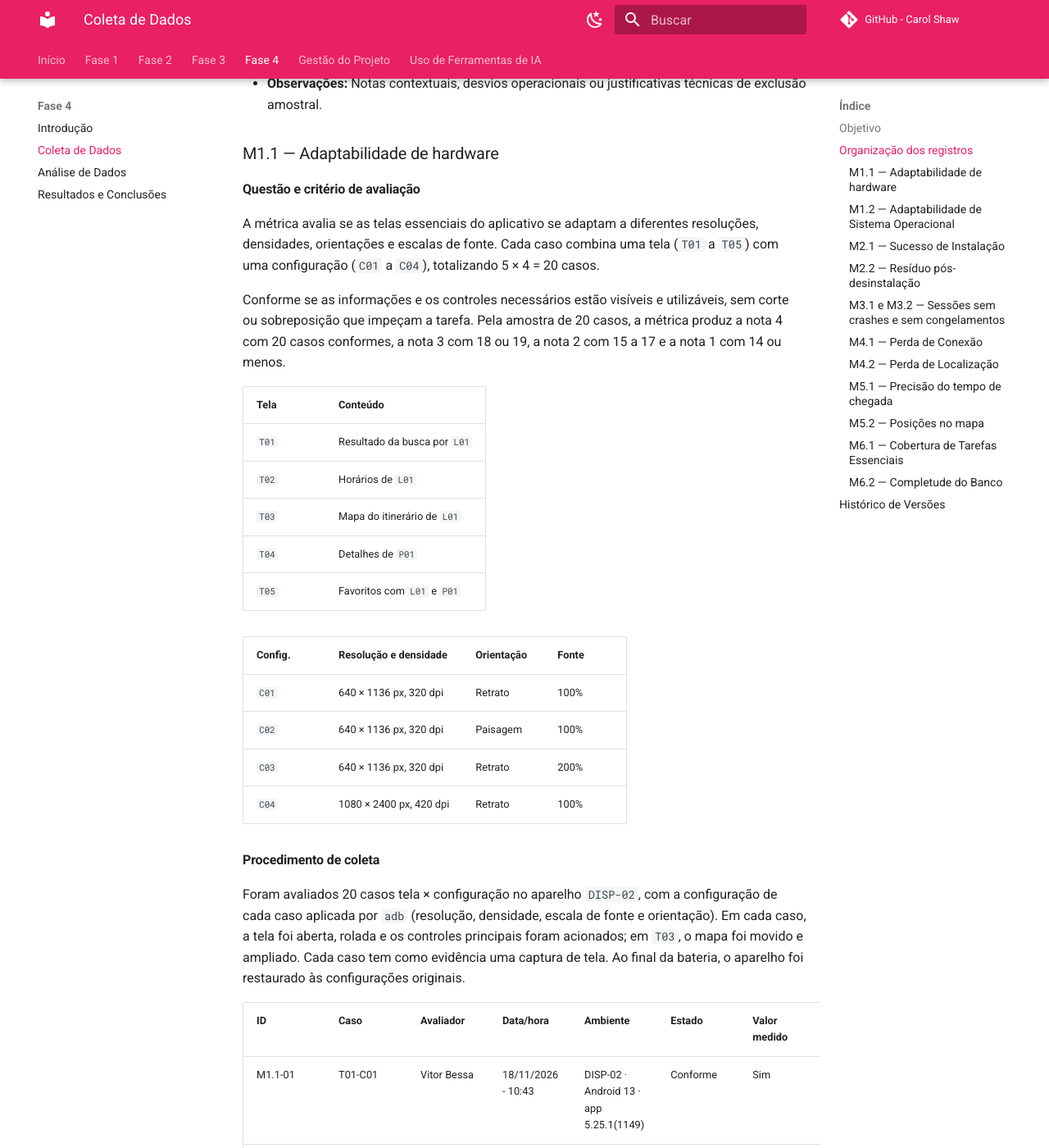
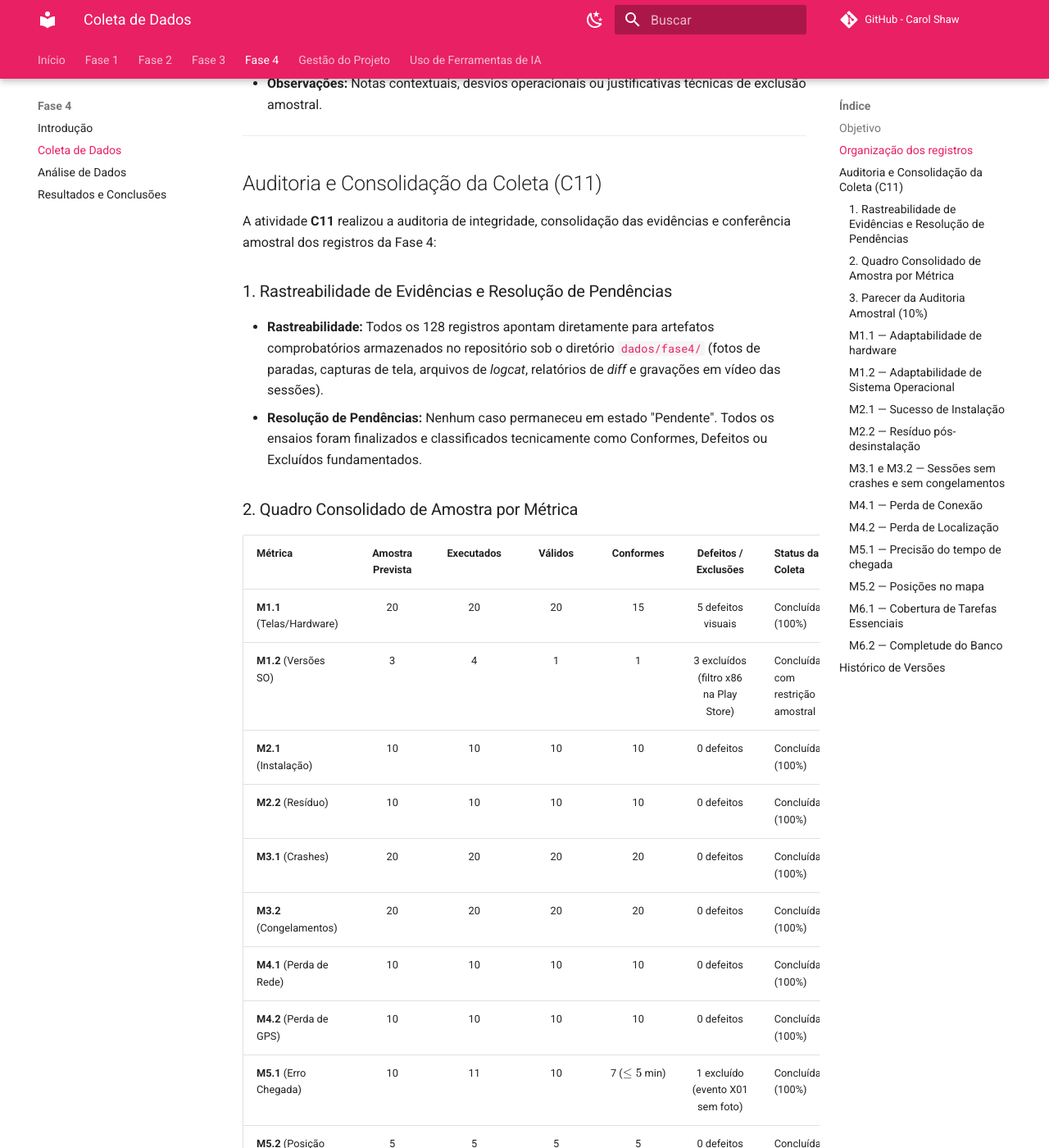
Before and after one commit to FCTE-Qualidade-de-Software-1/2026-2_T02_CAROL_SHAW, an MkDocs documentation site: the page built from docs/fase4/1-coleta.md, in a window 1280 px wide and 1400 px high, scrolled down 914 px. Shown: the whole window at 82% size. Built offline with MkDocs 1.6.1 and Material for MkDocs 9.7.7, drawn with Linux system fonts in a browser that asks for light colours; comment, search, counter and statistics services are not loaded; some of the changed text lies outside the part shown.

Commit message:
docs(fase4): consolida auditoria amostral c11 e quadro de quantitativos #85

```diff
--- a/docs/fase4/1-coleta.md
+++ b/docs/fase4/1-coleta.md
@@ -19,6 +19,38 @@ Para assegurar a rastreabilidade e a auditabilidade exigidas pelo processo (ativ
 - **Valor medido:** Medida quantitativa ou qualitativa observada (tempo em segundos, distância em metros, booleanos, contagens).
 - **Evidência:** Nome do artefato comprobatório (captura de tela ou gravação de vídeo mantida em repositório).
 - **Observações:** Notas contextuais, desvios operacionais ou justificativas técnicas de exclusão amostral.
+
+---
+
+## Auditoria e Consolidação da Coleta (C11)
+
+A atividade **C11** realizou a auditoria de integridade, consolidação das evidências e conferência amostral dos registros da Fase 4:
+
+### 1. Rastreabilidade de Evidências e Resolução de Pendências
+- **Rastreabilidade:** Todos os 128 registros apontam diretamente para artefatos comprobatórios armazenados no repositório sob o diretório [`dados/fase4/`](https://github.com/FCTE-Qualidade-de-Software-1/2026-2_T02_CAROL_SHAW/tree/main/dados/fase4) (fotos de paradas, capturas de tela, arquivos de *logcat*, relatórios de *diff* e gravações em vídeo das sessões).
+- **Resolução de Pendências:** Nenhum caso permaneceu em estado "Pendente". Todos os ensaios foram finalizados e classificados tecnicamente como Conformes, Defeitos ou Excluídos fundamentados.
+
+### 2. Quadro Consolidado de Amostra por Métrica
+
+| Métrica | Amostra Prevista | Executados | Válidos | Conformes | Defeitos / Exclusões | Status da Coleta |
+| :--- | :---: | :---: | :---: | :---: | :---: | :--- |
+| **M1.1** (Telas/Hardware) | 20 | 20 | 20 | 15 | 5 defeitos visuais | Concluída (100%) |
+| **M1.2** (Versões SO) | 3 | 4 | 1 | 1 | 3 excluídos (filtro x86 na Play Store) | Concluída com restrição amostral |
+| **M2.1** (Instalação) | 10 | 10 | 10 | 10 | 0 defeitos | Concluída (100%) |
+| **M2.2** (Resíduo) | 10 | 10 | 10 | 10 | 0 defeitos | Concluída (100%) |
+| **M3.1** (Crashes) | 20 | 20 | 20 | 20 | 0 defeitos | Concluída (100%) |
+| **M3.2** (Congelamentos) | 20 | 20 | 20 | 20 | 0 defeitos | Concluída (100%) |
+| **M4.1** (Perda de Rede) | 10 | 10 | 10 | 10 | 0 defeitos | Concluída (100%) |
+| **M4.2** (Perda de GPS) | 10 | 10 | 10 | 10 | 0 defeitos | Concluída (100%) |
+| **M5.1** (Erro Chegada) | 10 | 11 | 10 | 7 ($\le 5$ min) | 1 excluído (evento X01 sem foto) | Concluída (100%) |
+| **M5.2** (Posição Paradas) | 5 | 5 | 5 | 5 | 0 defeitos | Concluída (100%) |
+| **M6.1** (Tarefas Essenciais) | 8 | 8 | 8 | 8 | 0 defeitos | Concluída (100%) |
+| **M6.2** (Completude Banco) | 20 | 20 | 20 | 20 | 0 defeitos | Concluída (100%) |
+
+### 3. Parecer da Auditoria Amostral (10%)
+Foi realizada a conferência amostral independente de mais de 10% dos registros de cada métrica, confrontando cada linha da tabela com os arquivos brutos em `dados/fase4/`. Constatou-se conformidade integral entre as evidências físicas registradas e os valores lançados nas tabelas de coleta, atestando a auditabilidade completa do processo sem necessidade de consulta externa ao avaliador.
+
+---
 
 ### M1.1 — Adaptabilidade de hardware
 
@@ -506,3 +538,4 @@ Em que $L_c = 20$ corresponde aos itens da amostra encontrados no app com códig
 | 1.4 | Inclusão da seção de coleta da métrica M5.2, com os casos avaliados e suas evidências. | [Pedro Ramos](https://github.com/PedroRSR) | 20/11/2026 | A definir | — |
 | 1.5 | Inclusão das seções M1.1, M1.2, M2.1, M2.2, M3.1, M3.2, M5.1 E M6.1 | [Pedro Ramos](https://github.com/PedroRSR) | 20/11/2026 | A definir | — |
 | 1.6 | Auditoria C11: conferência da integridade das colunas e formalização do dicionário de registros | [João Guilherme Capozzi](https://github.com/jonas3688) | 22/11/2026 | — | — |
+| 1.7 | Auditoria C11: consolidação das evidências, parecer amostral (10%) e quadro de quantitativos | [João Guilherme Capozzi](https://github.com/jonas3688) | 22/11/2026 | — | — |
```
